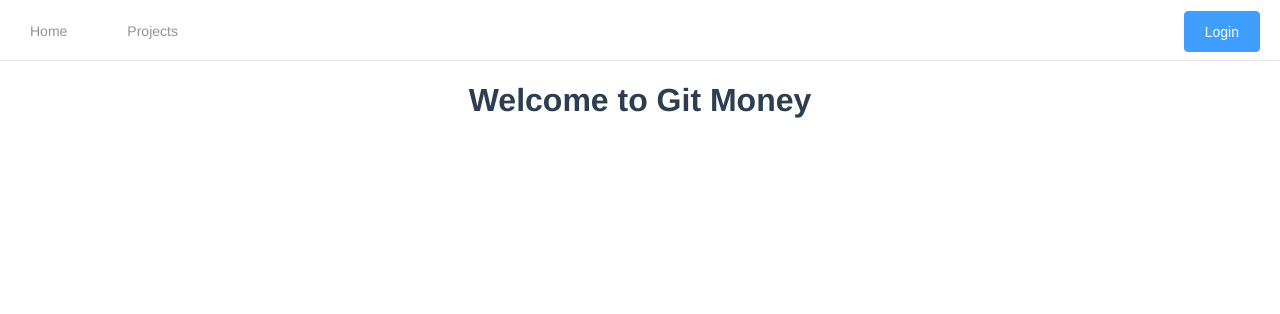
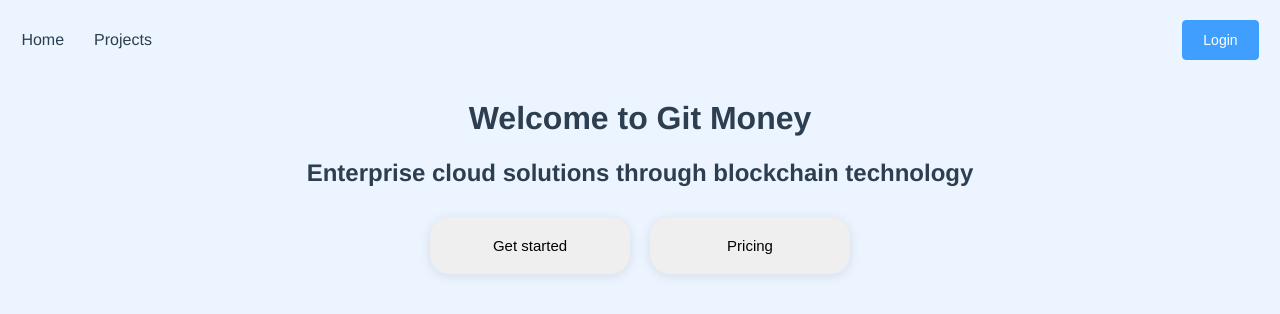
Before and after one commit to zachleong/12project, a Vue app: page / in a window 1280 px wide. Shown: the top 314 px of the page. Built offline with nearby package versions, Linux system fonts and the light colour scheme; no server answers.

Commit message:
Created custom navbar and updated home page

```diff
--- a/src/App.vue
+++ b/src/App.vue
@@ -32,7 +32,11 @@ export default {
     }
   }
 }
+html {
+  height: 100%;
+}
 body {
   margin: 0;
+  background-color: #ecf5ff;
 }
 </style>
--- a/src/components/Navbar.vue
+++ b/src/components/Navbar.vue
@@ -1,12 +1,9 @@
 <template>
-  <el-menu mode="horizontal">
-    <el-menu-item>
+  <div class="center">
+    <div class="navbar">
       <router-link to="/" class="navlink">Home</router-link>
-    </el-menu-item>
-    <el-menu-item>
       <router-link to="/projects" class="navlink">Projects</router-link>
-    </el-menu-item>
-    <el-menu-item id="authButton">
+      <div id="authButton">
         <el-button
           v-if="userIsAuth === true"
           v-on:click="signOut"
@@ -20,8 +17,9 @@
           type="primary"
           >Login</el-button
         >
-    </el-menu-item>
-  </el-menu>
+      </div>
+    </div>
+  </div>
 </template>
 
 <script>
@@ -57,14 +55,23 @@ export default {
 <style lang="scss" scoped>
 .navlink {
   text-decoration: none;
-  padding: 10px;
-  color: white;
+  padding: 0 15px 0 15px;
+  float: left;
+  line-height: 70px;
+  color: #2c3e50;
 }
 #authButton {
   float: right;
+  line-height: 70px;
+  padding: 0 15px 0 15px;
 }
 .navbar {
+  width: 99%;
+  margin-top: 5px;
+  height: 70px;
   display: inline-block;
-  background-color: blue;
+}
+.center {
+  text-align: center;
 }
 </style>
--- a/src/components/ProjectCards.vue
+++ b/src/components/ProjectCards.vue
@@ -2,7 +2,7 @@
   <div class="hello">
     <div class="projectcards" v-if="projectsPopulated">
       <template v-for="project in projectsContent">
-        <el-card class="box-card" :key="project.id" shadow="hover">
+        <el-card class="box-card" :key="project.id">
           <div slot="header">{{ project.title }}</div>
           <p>{{ project.desc }}</p>
         </el-card>
--- a/src/views/Home.vue
+++ b/src/views/Home.vue
@@ -1,7 +1,14 @@
 <template>
   <div class="home">
     <h1 v-if="userEmail">Welcome back, {{ userEmail }}</h1>
-    <h1 v-else>Welcome to Git Money</h1>
+    <template v-else>
+      <h1>Welcome to Git Money</h1>
+      <h2>Enterprise cloud solutions through blockchain technology</h2>
+      <div class="button-container">
+        <button class="big-btn">Get started</button>
+        <button class="big-btn">Pricing</button>
+      </div>
+    </template>
   </div>
 </template>
 
@@ -23,3 +30,15 @@ export default {
   }
 };
 </script>
+<style lang="scss" scoped>
+.big-btn {
+  padding: 20px;
+  margin: 10px;
+  border-radius: 20px;
+  width: 200px;
+  border: none;
+  font-size: 15px;
+  -webkit-box-shadow: 0 2px 12px 0 rgba(0, 0, 0, 0.1);
+  box-shadow: 0 2px 12px 0 rgba(0, 0, 0, 0.1);
+}
+</style>
```
Lines whose indentation alone changed are shown as unchanged.
